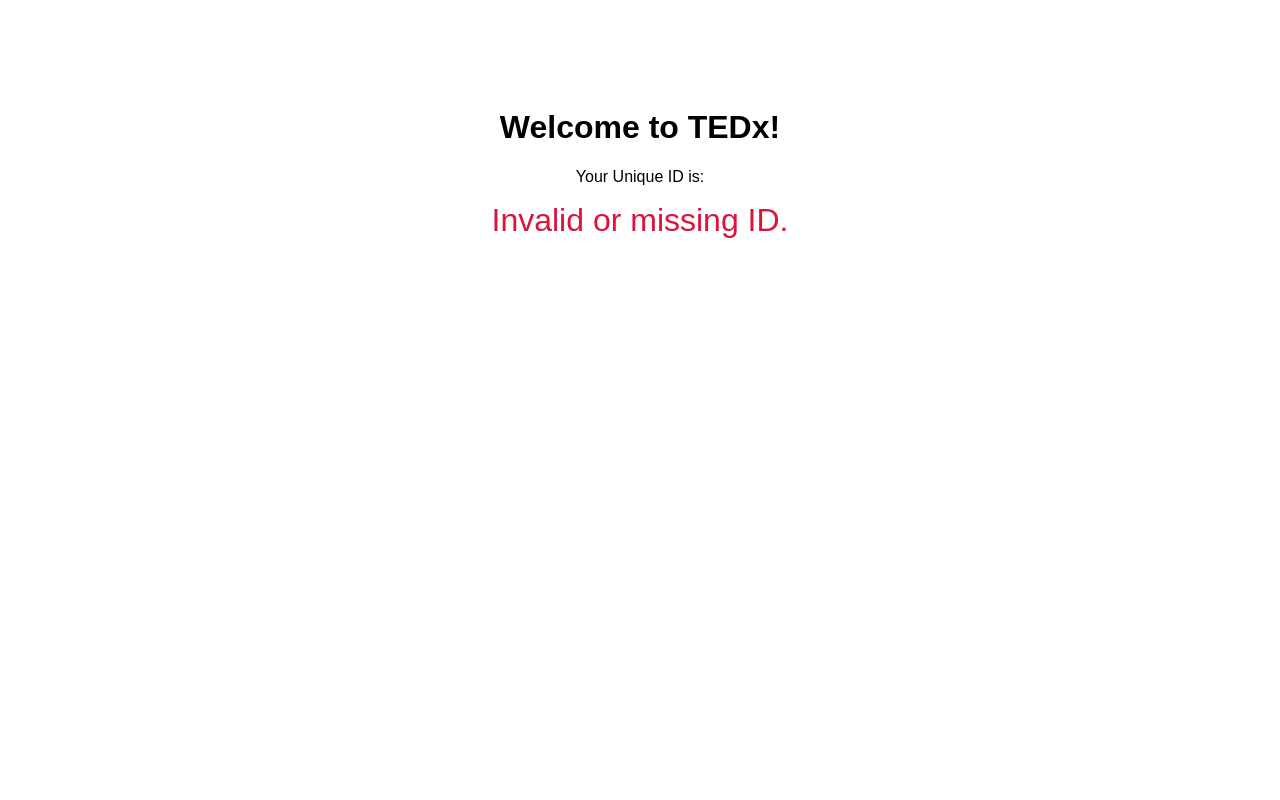
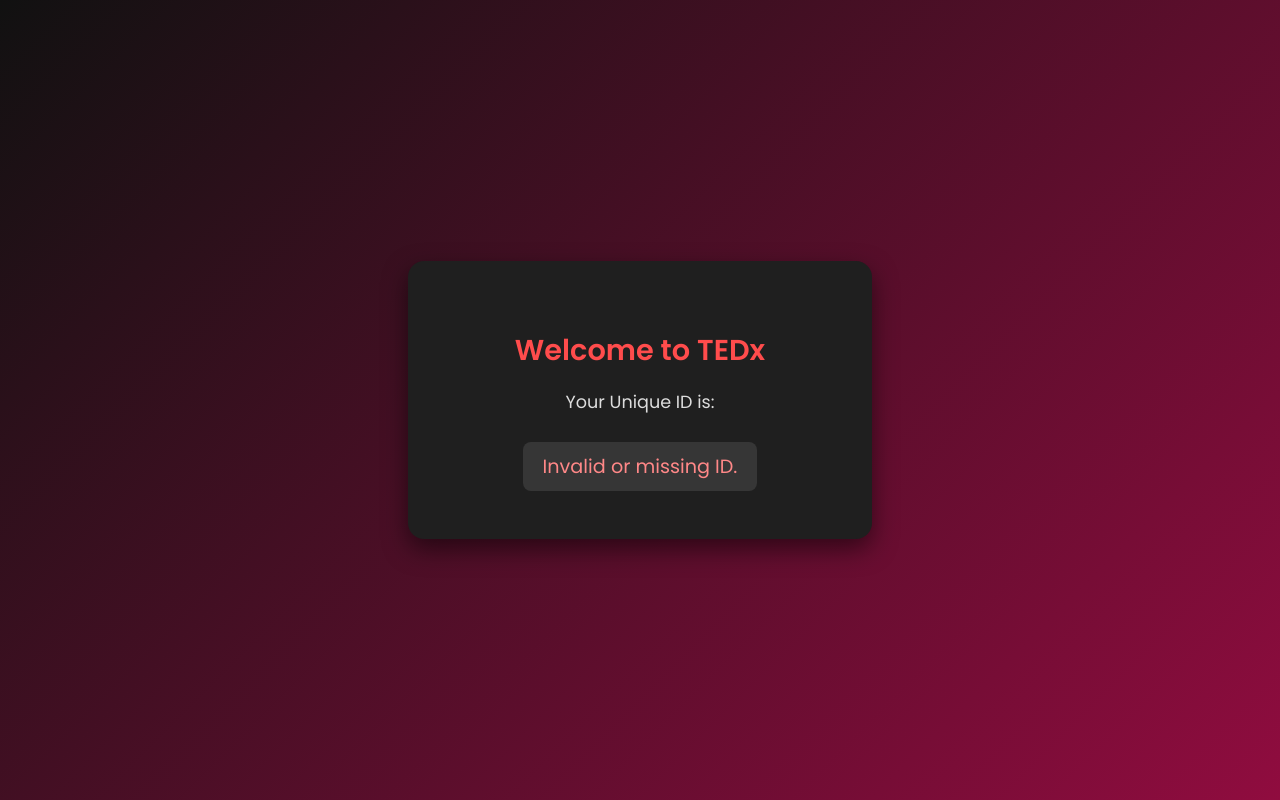
Before and after one commit to DheerajAnna/tedx-qr-reg, a plain HTML site: page index.html in a window 1280 px wide. Drawn offline with Linux system fonts and the light colour scheme.

Commit message:
Update index.html

```diff
--- a/index.html
+++ b/index.html
@@ -3,24 +3,80 @@
 <head>
   <meta charset="UTF-8">
   <title>TEDx ID Lookup</title>
+  <link href="https://fonts.googleapis.com/css2?family=Poppins:wght@400;600&display=swap" rel="stylesheet">
   <style>
-    body { font-family: sans-serif; text-align: center; padding-top: 5em; }
-    .id { font-size: 2em; color: crimson; }
+    body {
+      margin: 0;
+      font-family: 'Poppins', sans-serif;
+      display: flex;
+      justify-content: center;
+      align-items: center;
+      height: 100vh;
+      background: linear-gradient(135deg, #111, #900C3F);
+      color: white;
+    }
+
+    .card {
+      background: #1f1f1f;
+      padding: 3em 2em;
+      border-radius: 16px;
+      box-shadow: 0 10px 25px rgba(0, 0, 0, 0.5);
+      text-align: center;
+      width: 90%;
+      max-width: 400px;
+      transition: transform 0.3s ease;
+    }
+
+    .card:hover {
+      transform: scale(1.02);
+    }
+
+    h1 {
+      font-weight: 600;
+      font-size: 1.8em;
+      margin-bottom: 0.5em;
+      color: #FF4C4C;
+    }
+
+    p {
+      font-size: 1.1em;
+      color: #ddd;
+      margin-bottom: 1em;
+    }
+
+    .id {
+      font-size: 1.5em;
+      color: #FF4C4C;
+      background: rgba(255, 255, 255, 0.1);
+      padding: 0.5em 1em;
+      border-radius: 8px;
+      display: inline-block;
+      margin-top: 0.5em;
+    }
+
+    .error {
+      color: #f88;
+      font-size: 1.2em;
+    }
   </style>
 </head>
 <body>
-  <h1>Welcome to TEDx!</h1>
-  <p>Your Unique ID is:</p>
-  <div class="id" id="idDisplay"></div>
+  <div class="card">
+    <h1>Welcome to TEDx</h1>
+    <p>Your Unique ID is:</p>
+    <div class="id" id="idDisplay">...</div>
+  </div>
 
   <script>
     const params = new URLSearchParams(window.location.search);
     const id = params.get('id');
+    const display = document.getElementById('idDisplay');
 
     if (id) {
-      document.getElementById('idDisplay').textContent = id;
+      display.textContent = id;
     } else {
-      document.getElementById('idDisplay').textContent = 'Invalid or missing ID.';
+      display.textContent = 'Invalid or missing ID.';
+      display.classList.add('error');
     }
   </script>
 </body>
```
